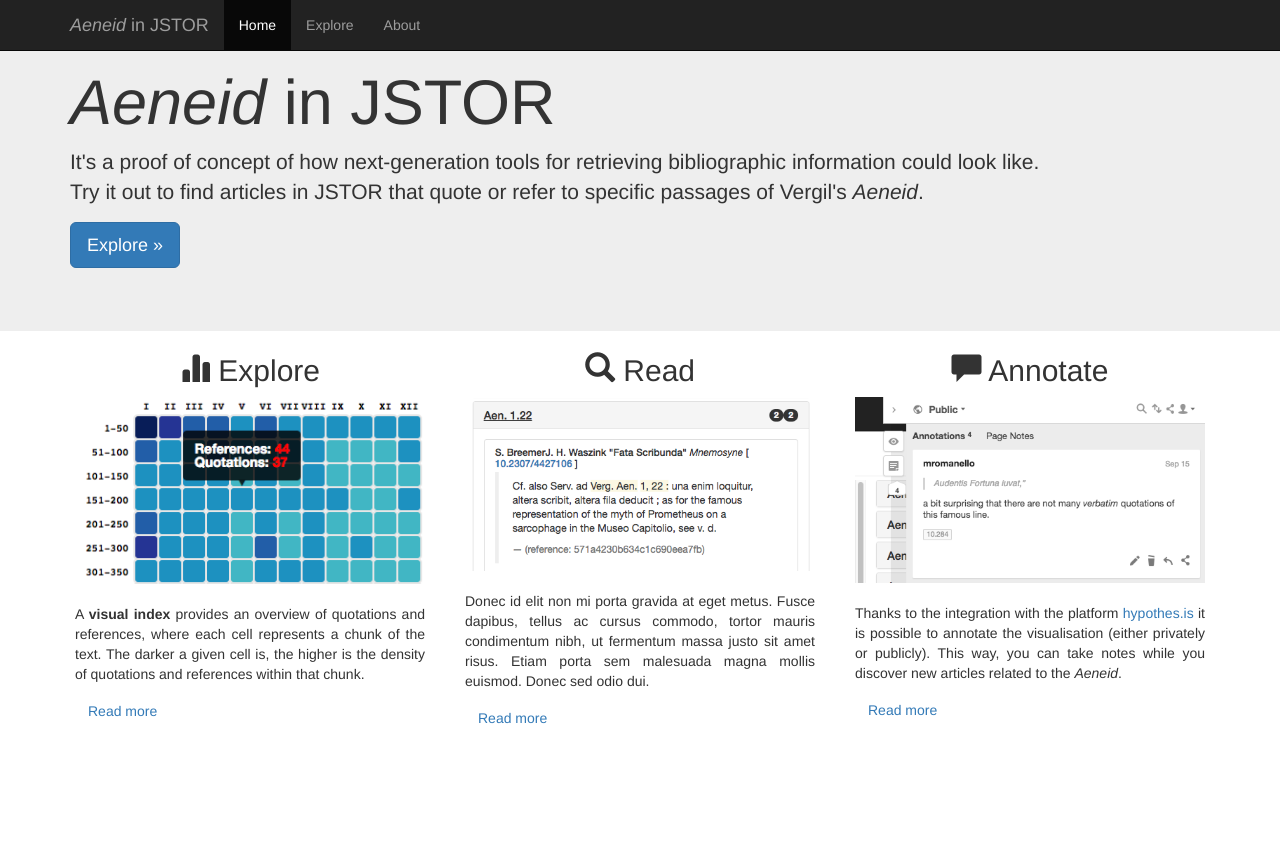
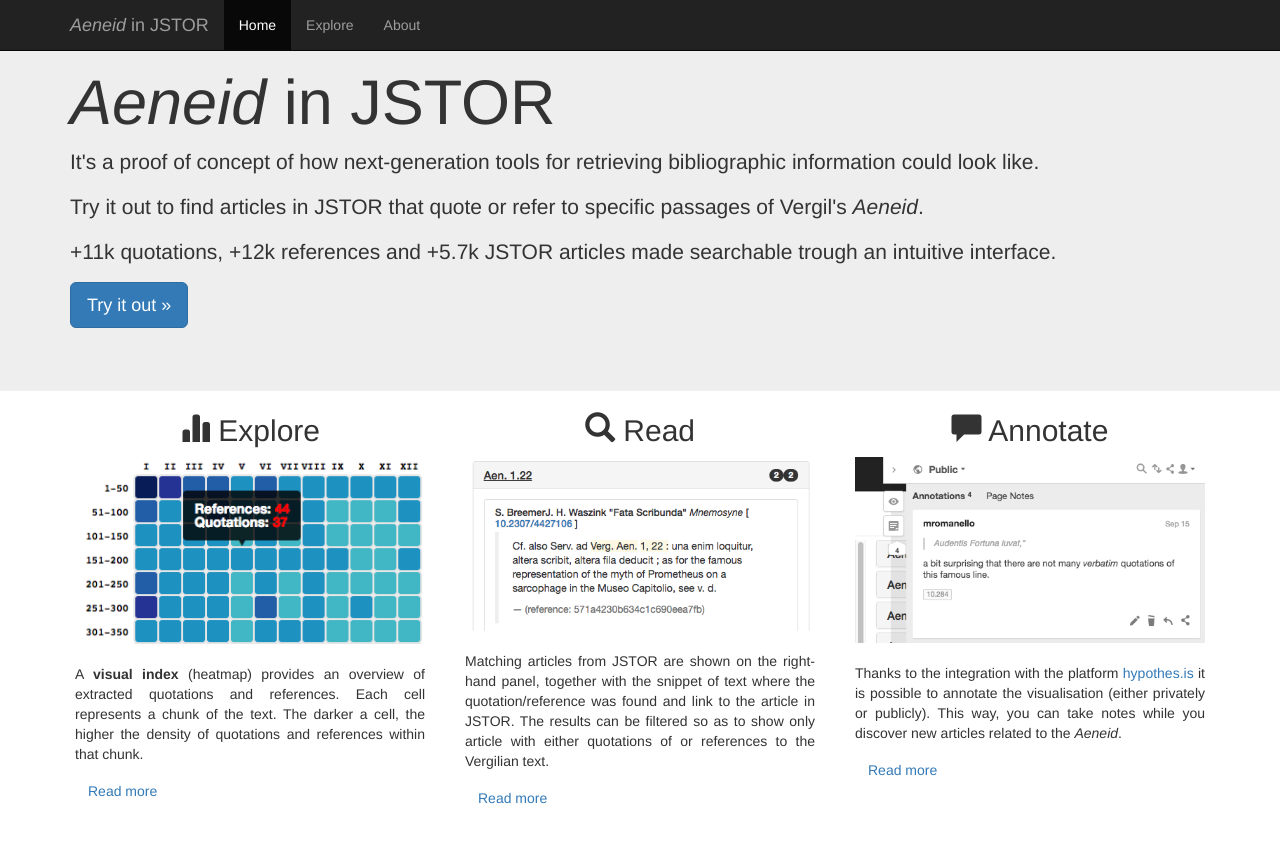
Before and after one commit to mromanello/Aeneid_in_JSTOR, a website: page index.html in a window 1280 px wide. Drawn offline with Linux system fonts and the light colour scheme.

Commit message:
(WiP) more changes to index.html

```diff
--- a/index.html
+++ b/index.html
@@ -83,9 +83,16 @@
     <div class="jumbotron">
       <div class="container">
         <h1><em>Aeneid</em> in JSTOR</h1>
-        <p>It's a proof of concept of how next-generation tools for retrieving bibliographic information could look like.<br/> Try it out to find articles in JSTOR that quote or refer to specific passages of Vergil's <em>Aeneid</em>.
+        <p>
+          It's a proof of concept of how next-generation tools for retrieving bibliographic information could look like.
         </p>
-        <p><a class="btn btn-primary btn-lg" href="explore" role="button">Explore &raquo;</a></p>
+        <p>
+          Try it out to find articles in JSTOR that quote or refer to specific passages of Vergil's <em>Aeneid</em>.
+        </p>
+        <p>
+          +11k quotations, +12k references and +5.7k JSTOR articles made searchable trough an intuitive interface.
+        </p>
+        <p><a class="btn btn-primary btn-lg" href="explore" role="button">Try it out &raquo;</a></p>
       </div>
     </div>
         <div class="container">
@@ -97,7 +104,7 @@
           </h2>
           <img src="imgs/index.png" class="img-responsive" alt="Responsive image">
           <br/>
-          <p>A <strong>visual index</strong> provides an overview of quotations and references, where each cell represents a chunk of the text. The darker a given cell is, the higher is the density of quotations and references within that chunk.
+          <p>A <strong>visual index</strong> (heatmap) provides an overview of extracted quotations and references. Each cell represents a chunk of the text. The darker a cell, the higher the density of quotations and references within that chunk.
           <p><a class="btn btn-secondary" href="about" role="button">Read more</a></p>
           </p>
         </div>
@@ -108,7 +115,9 @@
           </h2>
           <img src="imgs/results.png" class="img-responsive" alt="Responsive image">
           <br/>
-          <p>Donec id elit non mi porta gravida at eget metus. Fusce dapibus, tellus ac cursus commodo, tortor mauris condimentum nibh, ut fermentum massa justo sit amet risus. Etiam porta sem malesuada magna mollis euismod. Donec sed odio dui. </p>
+          <p>
+            Matching articles from JSTOR are shown on the right-hand panel, together with the snippet of text where the quotation/reference was found and link to the article in JSTOR. The results can be filtered so as to show only article with either quotations of or references to the Vergilian text.
+          </p>
           <p><a class="btn btn-secondary" href="about" role="button">Read more</a></p>
        </div>
         <div class="col-md-4 text-justify feature-description">
```
